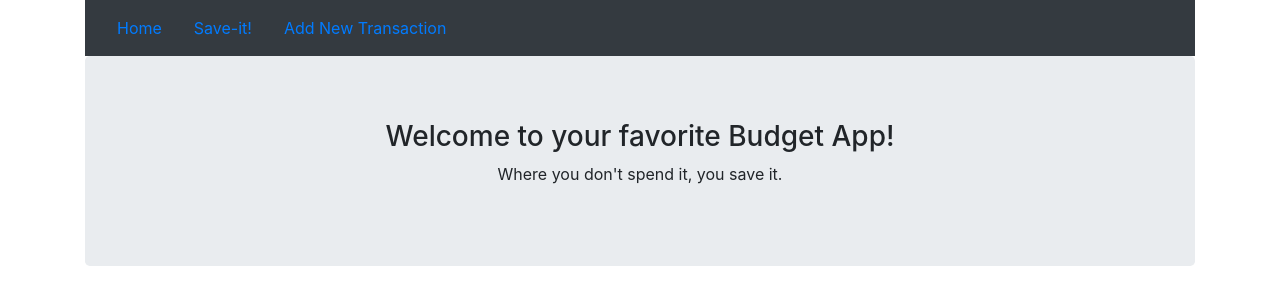
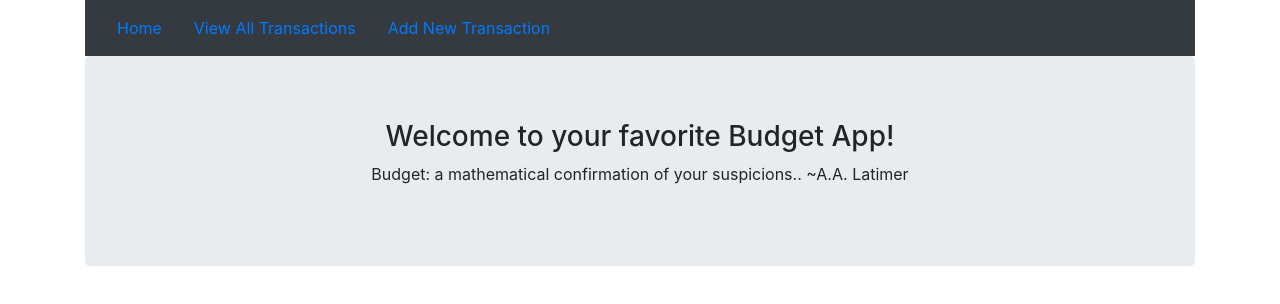
Before and after one commit to esayh/budget-app, a React (Create React App) app: page / in a window 1280 px wide. Shown: the top 304 px of the page. Built offline with nearby package versions, Linux system fonts and the light colour scheme; no server answers.

Commit message:
add redirect

```diff
--- a/src/Components/Navbar.js
+++ b/src/Components/Navbar.js
@@ -5,7 +5,7 @@ const NavBar = () => {
 	return (
 		<Navbar bg='dark' expand='lg'>
 					<Nav.Link as={NavLink} to=''>Home</Nav.Link>
-					<Nav.Link as={NavLink} to='/transactions'>Save-it!</Nav.Link>
+					<Nav.Link as={NavLink} to='/transactions'>View All Transactions</Nav.Link>
 					<Nav.Link as={NavLink} to='/transactions/new'>Add New Transaction</Nav.Link>
 		</Navbar>
 	)
--- a/src/Components/TransactionsNewForm.js
+++ b/src/Components/TransactionsNewForm.js
@@ -21,7 +21,7 @@ const TransactionsNewForm = (props) => {
 	}
 
 	return (
-		<Form onSubmit={handleSubmit}>
+		<Form  className='mt-5'onSubmit={handleSubmit}>
 			<Form.Group>
 				<Form.Label>Date</Form.Label>
 				<Form.Control
--- a/src/Pages/Home.js
+++ b/src/Pages/Home.js
@@ -2,11 +2,11 @@ import React from 'react';
 
 const Home = () => {
   return (
-    <div className="jumbotron text-center">
-      <h3>Welcome to your favorite Budget App!</h3>
-      <p>Where you don't spend it, you save it.</p>
-    </div>
-  );
+		<div className='jumbotron text-center'>
+			<h3>Welcome to your favorite Budget App!</h3>
+			<p>Budget: a mathematical confirmation of your suspicions.. ~A.A. Latimer</p>
+		</div>
+  )
 };
 
 export default Home;
```
Also changed, not shown: 1 other file (tests, documents, lock files or other folders).
